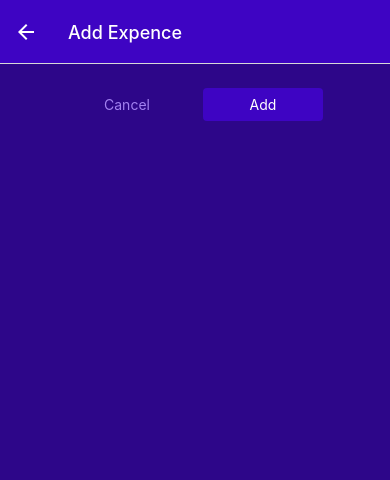
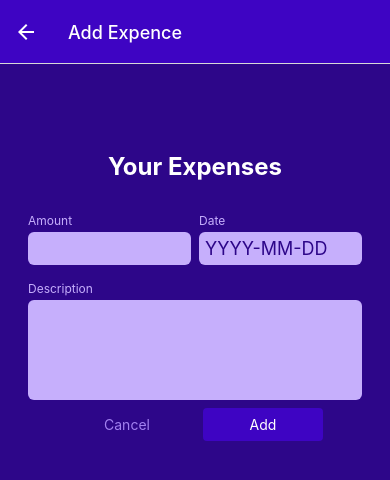
Before and after one commit to jeothankachan270898/ExpenceTracker, a React Native app: screen /ManageExpences in a window 390 px wide. Shown: the top 480 px of the page. Built offline with nearby package versions, Linux system fonts and the light colour scheme.

Commit message:
Inputbox handling added

```diff
--- /dev/null
+++ b/components/ManageExpences/ExpenceForm.js
@@ -0,0 +1,95 @@
+import { View ,StyleSheet ,Text} from "react-native";
+import { useState } from "react";
+import Input from "./Input";
+import Button from "../Ui/Button";
+
+function ExpenceForm({onCancel ,onSubmit ,submitButtonLabel}) {
+  const [inputValue,setInputValue] = useState({
+      amount : '',
+      date: '',
+      description: ''
+  })
+    function inputChangeHandler(InputIdentifier,enteredValue){
+        setInputValue((curInputValues)=>{
+            return{
+                ...curInputValues,[InputIdentifier]: enteredValue
+            }
+        })
+    }
+    function submitHandler(){
+        const expenceData = {
+            amount : +inputValue.amount,
+            date: new Date(inputValue.date),
+            description: inputValue.description
+        };
+        onSubmit(expenceData);
+    }
+
+ return  <View style={styles.fullContainer}>
+     <Text style={styles.title}>Your Expenses</Text>
+     <View style={styles.container}>
+     <Input
+        style={styles.input}
+         Label="Amount"
+         textInputConfig={{
+          keyboardType: 'decimal-pad',
+          onChangeText: inputChangeHandler.bind(this, 'amount'),
+          value: inputValue.amount,
+      }}/>
+      <Input
+        style={styles.input}
+         Label="Date"
+         textInputConfig={{
+          placeholder: 'YYYY-MM-DD',
+          maxLength: 10,
+          onChangeText: inputChangeHandler.bind(this, 'date'),
+          value: inputValue.date,
+      }}/>
+     </View>
+
+      <Input  Label="Description"
+        textInputConfig={{
+          multiline: true,
+          onChangeText: inputChangeHandler.bind(this, 'description'),
+          value: inputValue.description,
+      }} />
+      <View style={styles.Buttons}>
+        <Button style={styles.Button} mode='flat'
+        onPress={onCancel}>Cancel</Button>
+        <Button style={styles.Button}
+         onPress={submitHandler}>{submitButtonLabel}</Button>
+        </View>
+     </View>
+
+}
+export default ExpenceForm;
+
+const styles = StyleSheet.create({
+    container: {
+        flexDirection: 'row',
+        justifyContent: 'space-between'
+    },
+    input: {
+        flex: 1
+    },
+    fullContainer: {
+        marginTop: 40
+    },
+    title: {
+        fontSize: 24,
+        fontWeight: 'bold',
+        color: '#fff',
+        marginVertical: 24,
+        textAlign: 'center'
+
+    },
+    Buttons : {
+        flexDirection: 'row',
+        justifyContent: 'center',
+        alignItems: 'center'
+    },
+    Button : {
+        minWidth: 120,
+        marginHorizontal: 8
+    }
+})
--- /dev/null
+++ b/components/ManageExpences/Input.js
@@ -0,0 +1,43 @@
+import {View ,Text, TextInput  ,StyleSheet} from 'react-native';
+import { GlobalStyles } from '../../constants/styles';
+
+
+function Input ({Label,style, textInputConfig }){
+
+    const inputStyle = [styls.input];
+    if(textInputConfig && textInputConfig.multiline){
+        inputStyle.push(styls.inputMultiLine)
+    }
+
+ return(
+     <View style={[styls.container, style]}>
+         <Text style={styls.inputText}>{Label}</Text>
+         <TextInput style={inputStyle} {...textInputConfig} />
+     </View>
+ )
+}
+export default Input;
+
+const styls=StyleSheet.create({
+    container: {
+        marginHorizontal: 4,
+        marginVertical: 8,
+
+    },
+    inputText: {
+        fontSize: 12,
+        color: GlobalStyles.colors.primary100,
+        marginBottom: 4
+    },
+    input : {
+        backgroundColor: GlobalStyles.colors.primary100,
+        padding: 6,
+        borderRadius: 6,
+        fontSize: 18,
+        color: GlobalStyles.colors.primary700
+    },
+    inputMultiLine: {
+        minHeight: 100,
+        textAlignVertical: 'top'
+    }
+})
--- a/screens/ManageExpences.js
+++ b/screens/ManageExpences.js
@@ -2,8 +2,9 @@ import {View, StyleSheet} from 'react-native';
 import {useLayoutEffect,useContext} from 'react';
 import IconButtons from '../components/Ui/IconButton';
 import { GlobalStyles } from '../constants/styles';
-import Button from '../components/Ui/Button';
+
 import { ExpencesContext } from '../store/Expences_context';
+import ExpenceForm from '../components/ManageExpences/ExpenceForm';
 
 
 function ManageExpences ({route,navigation}){
@@ -25,20 +26,20 @@ function ManageExpences ({route,navigation}){
 
         navigation.goBack();
     };
-    function confirmHandler(){
+    function confirmHandler(expenceData){
         if(isEdited){
-            expenceCtx.updateExpences();
+            expenceCtx.updateExpences(editedExpenceId, expenceData);
         }else{
-            expenceCtx.addExpences();
+            expenceCtx.addExpences(expenceData);
         }
         navigation.goBack();
     }
 return (
     <View style={styles.container}>
-        <View style={styles.Buttons}>
-        <Button style={styles.Button} mode='flat' onPress={cancelHandler}>Cancel</Button>
-        <Button style={styles.Button} onPress={confirmHandler}>{isEdited? 'Update': 'Add'}</Button>
-        </View>
+        <ExpenceForm  onCancel={cancelHandler}
+        onSubmit={confirmHandler}
+        submitButtonLabel={isEdited? 'Update': 'Add'}/>
+
 
         {isEdited && (
         <View style={styles.deleteContainer}>
@@ -69,13 +70,5 @@ const styles=StyleSheet.create({
         borderTopColor: GlobalStyles.colors.primary200,
         alignItems: 'center'
     },
-    Buttons : {
-        flexDirection: 'row',
-        justifyContent: 'center',
-        alignItems: 'center'
-    },
-    Button : {
-        minWidth: 120,
-        marginHorizontal: 8
-    }
+
 })
```
